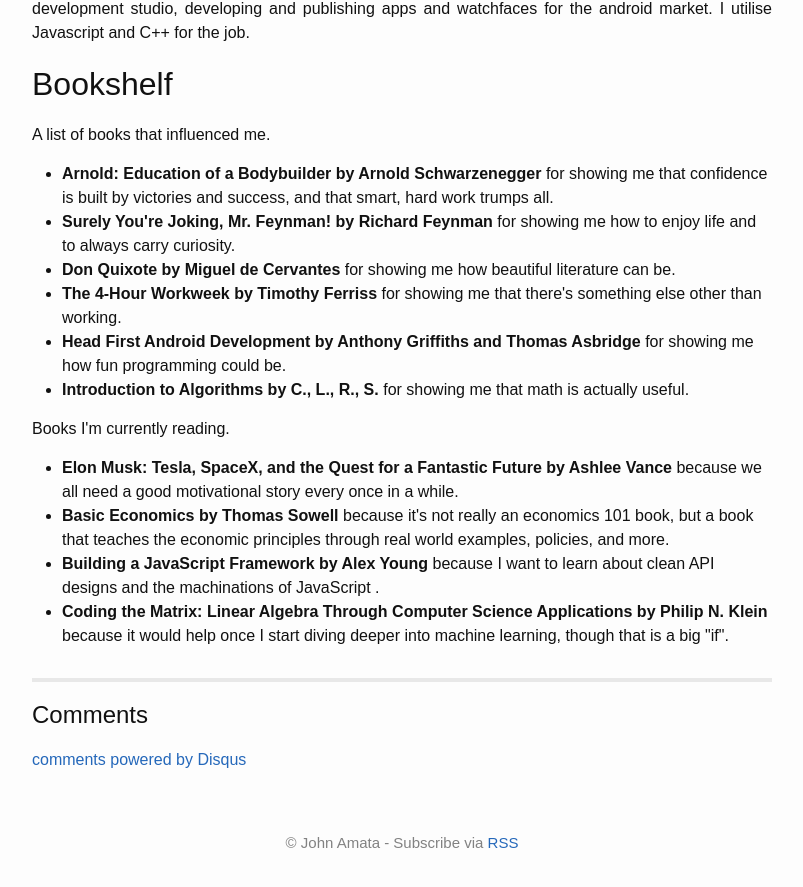
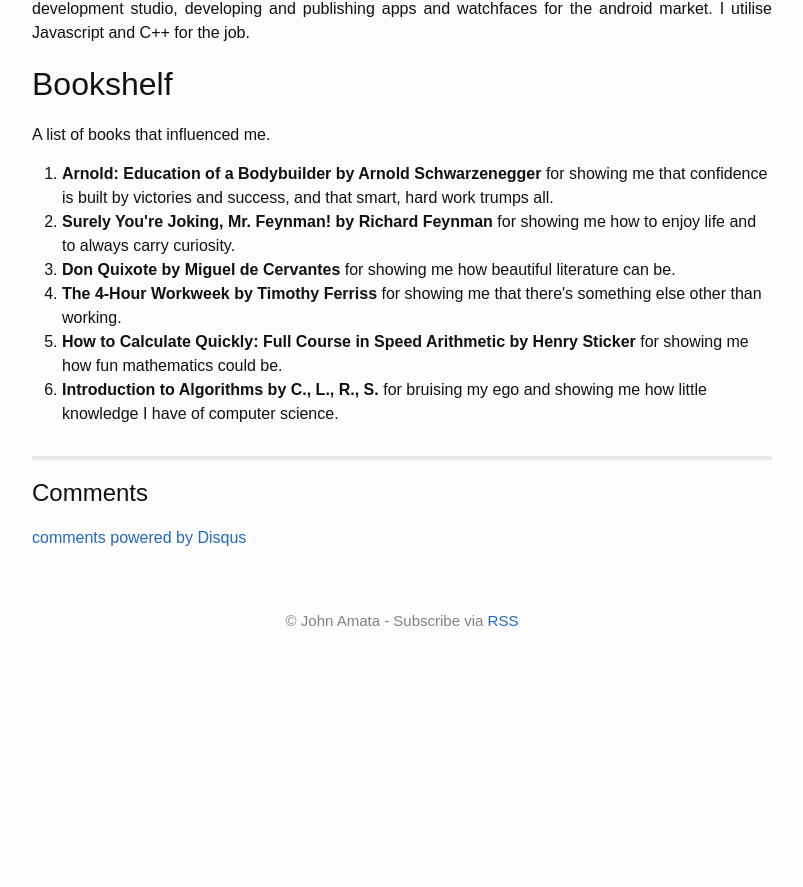
Before and after one commit to jpamata/jpamata.github.io, a Jekyll site: the page built from about.md, in a window 1280 px wide and 900 px high, scrolled down 1243 px. Shown: the top 887 px of the window, without its empty margins (238-1041 px from the left). Built offline with Jekyll 4.4.1, drawn with Linux system fonts in a browser that asks for light colours; comment, search, counter and statistics services are not loaded; after the commit the page ends 1921 px from its top, so only the background shows below that.

Commit message:
Update about.md

```diff
--- a/about.md
+++ b/about.md
@@ -27,18 +27,11 @@
 
 <h2>Bookshelf</h2>
 <p align="justify">A list of books that influenced me.</p>
-<ul>
+<ol>
 	<li><strong>Arnold: Education of a Bodybuilder by Arnold Schwarzenegger</strong> for showing me that confidence is built by victories and success, and that smart, hard work trumps all.</li>
 	<li><strong>Surely You're Joking, Mr. Feynman! by Richard Feynman</strong> for showing me how to enjoy life and to always carry curiosity.</li>
 	<li><strong>Don Quixote by Miguel de Cervantes</strong> for showing me how beautiful literature can be.</li>
 	<li><strong>The 4-Hour Workweek by Timothy Ferriss</strong> for showing me that there's something else other than working.</li>
-	<li><strong>Head First Android Development by Anthony Griffiths and Thomas Asbridge</strong> for showing me how fun programming could be.</li>
-	<li><strong>Introduction to Algorithms by C., L., R., S.</strong> for showing me that math is actually useful.</li>
-</ul>
-<p align="justify">Books I'm currently reading.</p>
-<ul>
-	<li><strong>Elon Musk: Tesla, SpaceX, and the Quest for a Fantastic Future by Ashlee Vance</strong> because we all need a good motivational story every once in a while.</li>
-	<li><strong>Basic Economics by Thomas Sowell</strong> because it's not really an economics 101 book, but a book that teaches the economic principles through real world examples, policies, and more.</li>
-	<li><strong>Building a JavaScript Framework by Alex Young</strong> because I want to learn about clean API designs and the machinations of JavaScript .</li>
-	<li><strong>Coding the Matrix: Linear Algebra Through Computer Science Applications by Philip N. Klein</strong> because it would help once I start diving deeper into machine learning, though that is a big "if".</li>
-</ul>
+	<li><strong>How to Calculate Quickly: Full Course in Speed Arithmetic by Henry Sticker</strong> for showing me how fun mathematics could be.</li>
+	<li><strong>Introduction to Algorithms by C., L., R., S.</strong> for bruising my ego and showing me how little knowledge I have of computer science.</li>
+</ol>
```
